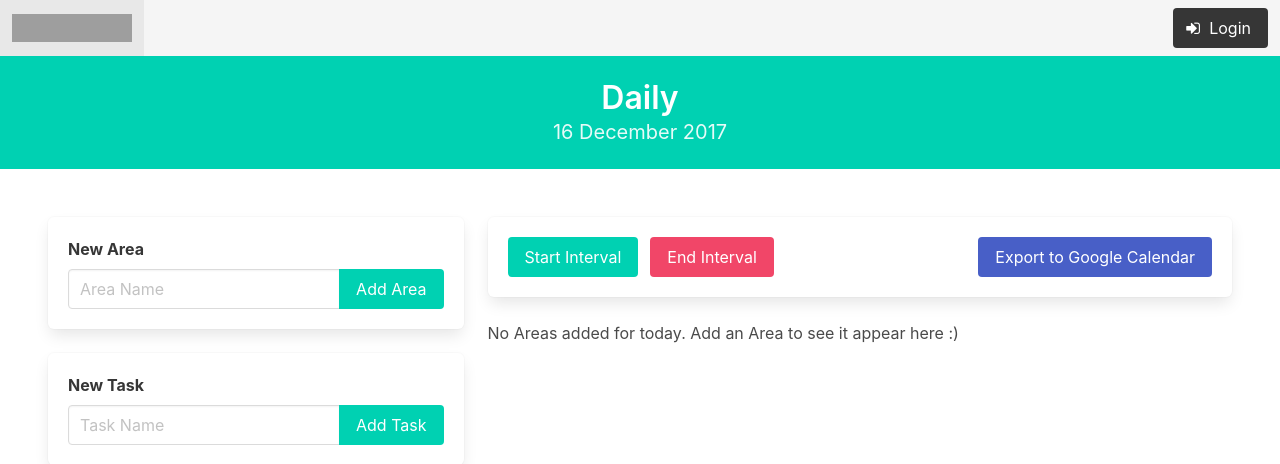
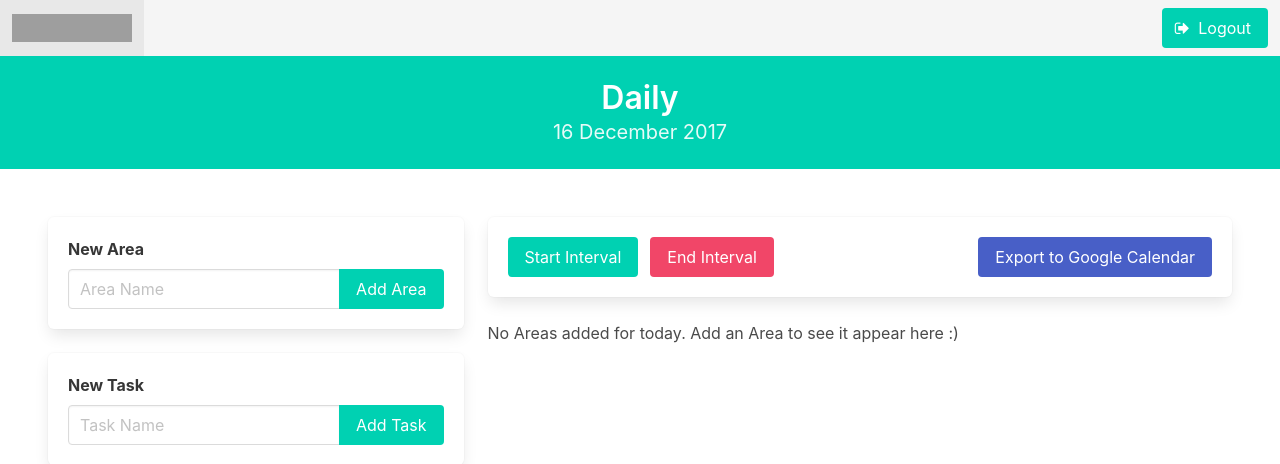
Before and after one commit to arseniy-panfilov/daily, a Django app: page /daily/ in a window 1280 px wide. Shown: the top 464 px of the page. Run offline with Django 3.2, Linux system fonts and the light colour scheme; the visitor is signed in with stand-in values (Sample User, id 1); data that the repository does not hold is empty; some libraries are stand-ins or nearby versions; grey boxes are pictures that could not be loaded.

Commit message:
Add login prompt for daily

```diff
--- a/daily/views.py
+++ b/daily/views.py
@@ -5,6 +5,8 @@ from django.utils.timezone import localtime
 from django.urls import reverse
 from django.http import HttpResponseRedirect
 from django.contrib import messages
+from django.contrib.auth.decorators import login_required
+
 
 from dateutil.parser import parse
 
@@ -14,6 +16,7 @@ import pytz
 import inspect
 import datetime
 
+@login_required
 def index(request):
     if request.method == 'POST':
         if request.POST.get('add_area'):
--- a/templates/base_generic.html
+++ b/templates/base_generic.html
@@ -29,20 +29,20 @@
                         <div class="field is-grouped">
                             {% if user.is_authenticated %}
                             <p class="control">
-                                <a class="button is-dark" href="{% url 'login'%}?next={{request.path}}">
+                                <a class="button is-primary" href="{% url 'logout'%}?next={{request.path}}">
+                                    <span class="icon">
+                                        <i class="fa fa-sign-out"></i>
+                                    </span>
+                                    <span>Logout</span>
+                                </a>
+                            </p>
+                            {% else %}
+                            <p class="control">
+                                <a class="button is-primary" href="{% url 'login'%}?next={{request.path}}">
                                     <span class="icon">
                                         <i class="fa fa-sign-in"></i>
                                     </span>
                                     <span>Login</span>
-                                </a>
-                            </p>
-                            {% else %}
-                            <p class="control">
-                                <a class="button is-dark" href="{% url 'logout'%}?next={{request.path}}">
-                                    <span class="icon">
-                                        <i class="fa fa-sign-out"></i>
-                                    </span>
-                                    <span>Logout</span>
                                 </a>
                             </p>
                             {% endif %}
```
